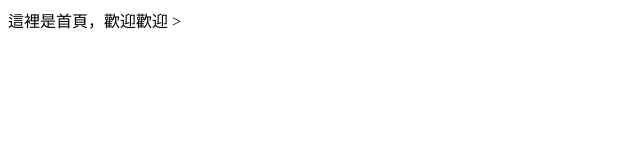
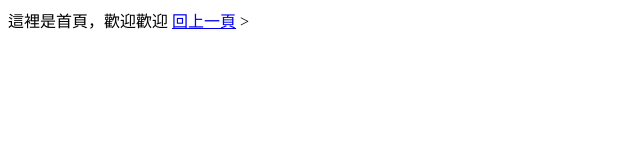
Before and after one commit to woshinibaba772/-, a plain HTML site: page index.html in a window 1280 px wide. Shown: the whole page, without its empty margins (0-640 px from the left). Drawn offline with Linux system fonts and the light colour scheme.

Commit message:
no message

```diff
--- a/index.html
+++ b/index.html
@@ -5,6 +5,6 @@
 </head>
 <body>
 	<d1>這裡是首頁，歡迎歡迎</d1>
-
+    <a href="程式語言1.html">回上一頁</a>
 </body>
 </html>>
```
